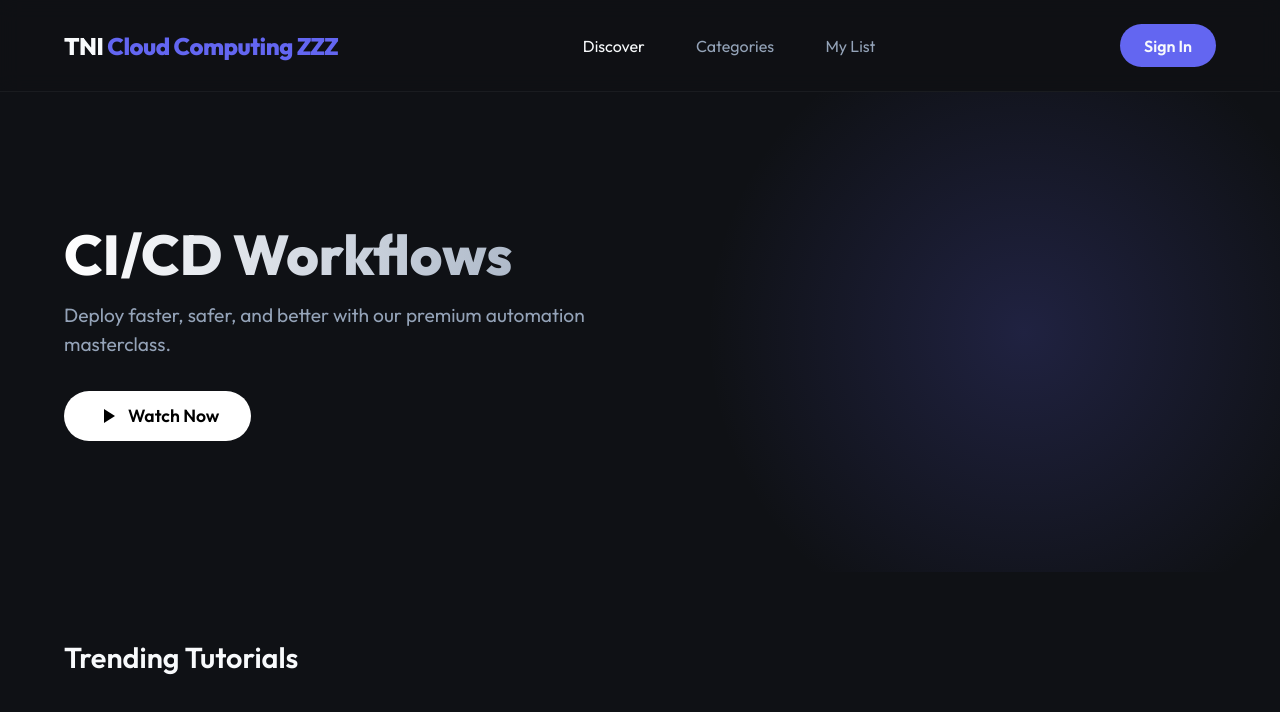
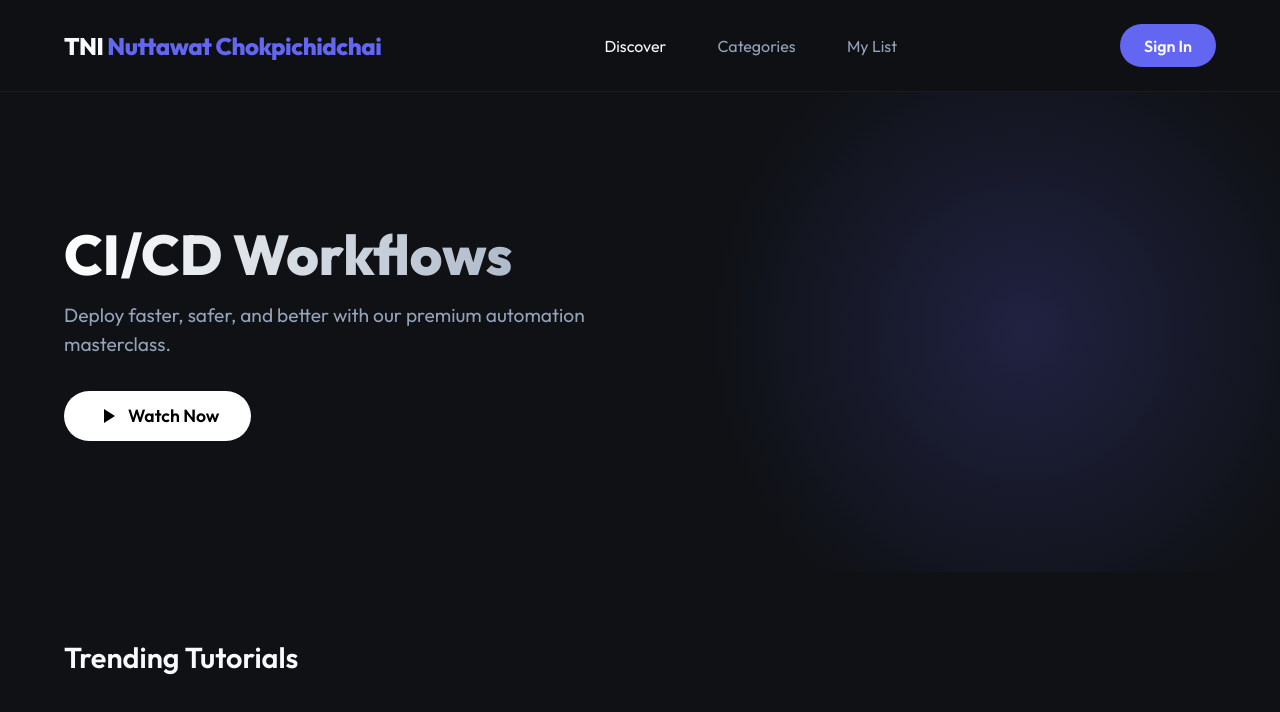
Before and after one commit to Tangthai025/cicd-lab2, a website: page public/index.html in a window 1280 px wide. Drawn offline with Linux system fonts and the light colour scheme; no server answers.

Commit message:
test auto deploy2

```diff
--- a/public/index.html
+++ b/public/index.html
@@ -9,7 +9,7 @@
 </head>
 <body>
     <nav class="navbar">
-        <div class="logo">TNI <span>Cloud Computing ZZZ</span></div>
+        <div class="logo">TNI <span>Nuttawat Chokpichidchai</span></div>
         <div class="nav-links">
             <a href="#" class="active">Discover</a>
             <a href="#">Categories</a>
```
